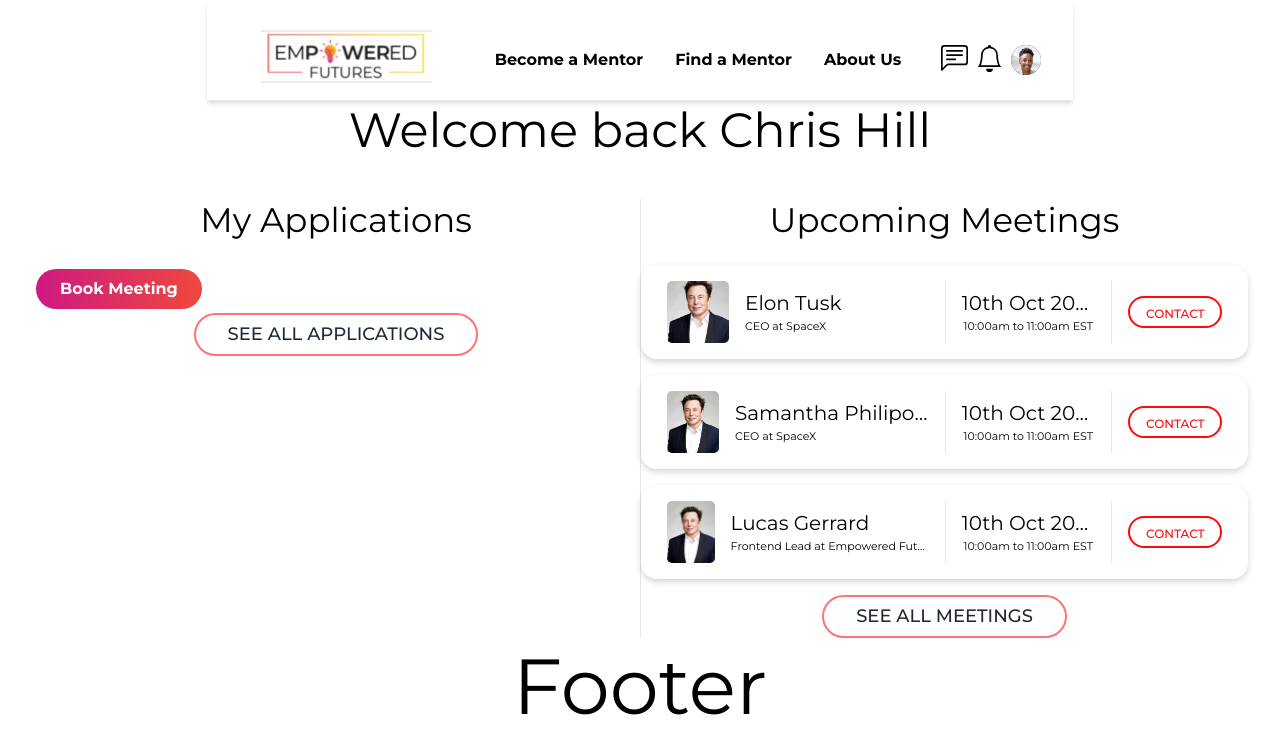
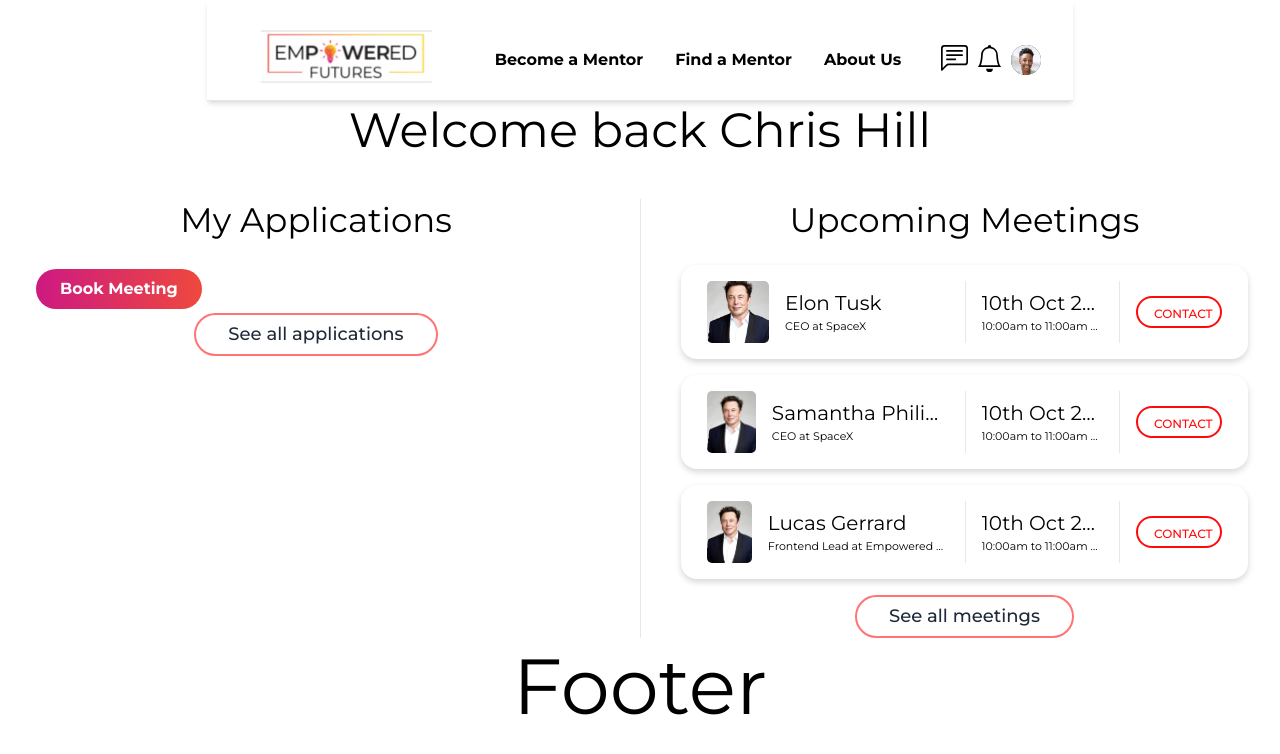
Before and after one commit to JasonXB/EF_Clone, a Next.js app: page /mentee in a window 1280 px wide. Shown: the top 754 px of the page. Built offline with nearby package versions, Linux system fonts and the light colour scheme; what tw-elements would draw is missing.

Commit message:
Decapitalized outlined button text

```diff
--- a/pages/mentee/index.tsx
+++ b/pages/mentee/index.tsx
@@ -63,13 +63,13 @@ export default function index() {
   return (
     <Layout>
       <h3 className="text-center mb-10">Welcome back {mock.username}</h3>
-      <section className="grid grid-cols-2 divide-x ">
-        <div className="">
+      <section className="grid grid-cols-2 divide-x">
+        <div className="pr-10">
           <h4 className="text-center mb-6">My Applications</h4>
           <Button>Book Meeting</Button>
           <OutlinedButton text="See all applications" onClick={() => {}} />
         </div>
-        <div className="">
+        <div className="pl-10">
           <h4 className="text-center mb-6">Upcoming Meetings</h4>
           <ul>
             {mock.meetings.length > 0 ? (
@@ -99,7 +99,7 @@ function OutlinedButton(props: { text: string; onClick: Function }) {
   return (
     <button
       type="button"
-      className="block mx-auto text-lg px-8 py-2 border-2 border-[#ff7474] text-gray-800 font-medium leading-tight uppercase rounded-full"
+      className="block mx-auto text-lg px-8 py-2 border-2 border-[#ff7474] text-gray-800 font-medium leading-tight rounded-full"
     >
       {props.text}
     </button>
@@ -109,7 +109,7 @@ function OutlinedButton(props: { text: string; onClick: Function }) {
 function MeetingListItem(props: meetingLi) {
   return (
     <li className="grid grid-cols-[50%,_30%,_20%] divide-x items-center mb-4 w-full shadowVariant1 rounded-2xl px-[26px] py-[16px]">
-      <div className="flex flex-row pr-4 border-l-[0px] divide-x-0">
+      <div className="flex flex-row pr-4 divide-x-0">
         <div className="relative rounded-[5px] overflow-hidden w-[62px] h-[62px] pr-4 flex align-middle">
           <Image
             src="/temp-assets/elon-profile.jpg"
@@ -142,3 +142,7 @@ function MeetingListItem(props: meetingLi) {
     </li>
   );
 }
+
+function ApplicationListItem(props: { status: string; mentorName: string }) {
+
+}
```
